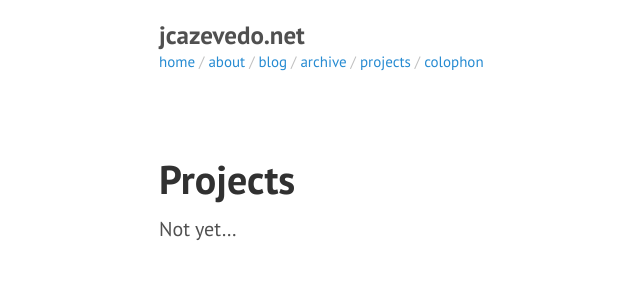
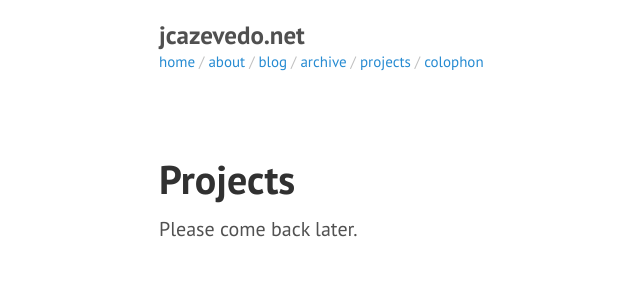
Before and after one commit to jcazevedo/jcazevedo.net, a Jekyll site: the page built from projects.md, in a window 1280 px wide. Shown: the top 300 px of the page, without its empty margins (61-701 px from the left). Built offline with Jekyll 4.4.1, drawn with Linux system fonts in a browser that asks for light colours.

Commit message:
Update projects

```diff
--- a/projects.md
+++ b/projects.md
@@ -5,4 +5,4 @@ title: Projects
 
 # Projects
 
-Not yet...
+Please come back later.
```
